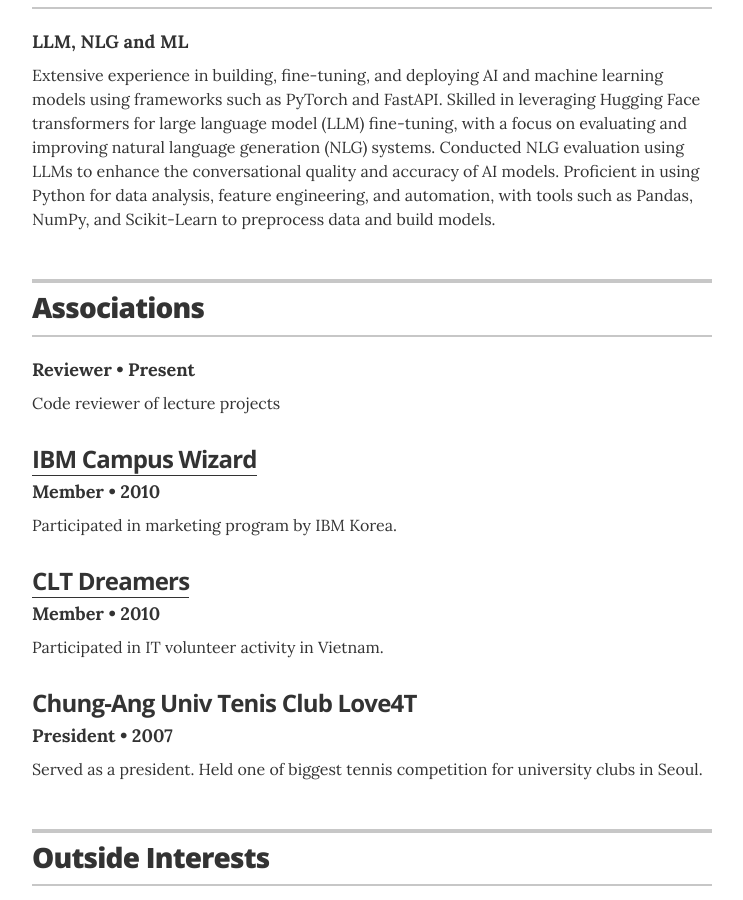
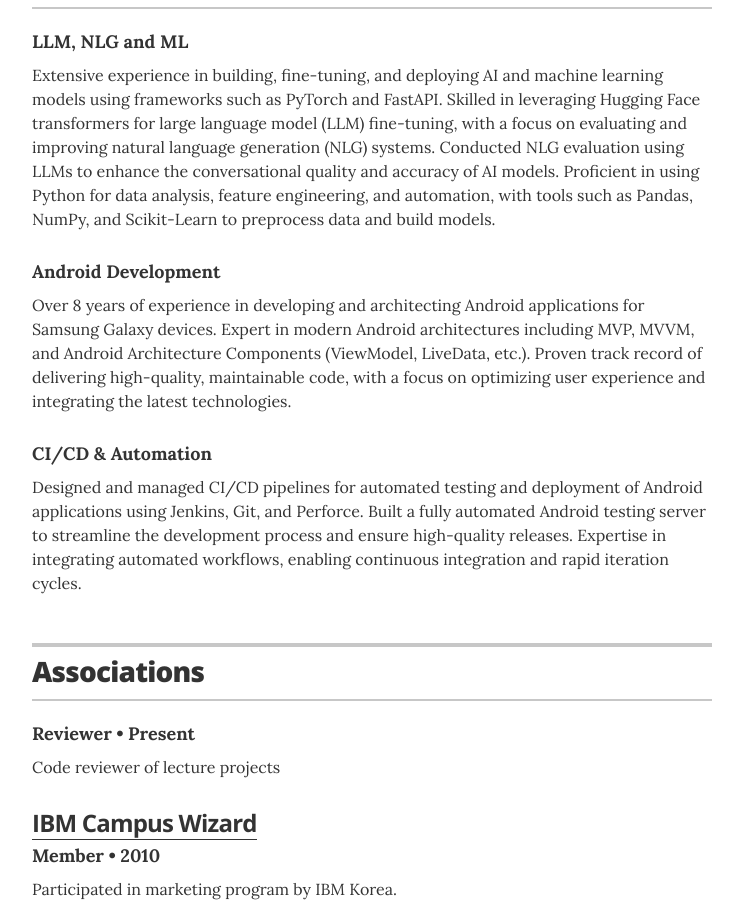
Before and after one commit to kofboy2000/resume, a Jekyll site: the page built from index.html, in a window 1280 px wide and 900 px high, scrolled down 2477 px. Shown: the whole window, without its empty margins (268-1011 px from the left). Built offline with Jekyll 4.4.1, drawn with Linux system fonts in a browser that asks for light colours.

Commit message:
Update skills.yml

```diff
--- a/_data/skills.yml
+++ b/_data/skills.yml
@@ -5,3 +5,15 @@
     Skilled in leveraging Hugging Face transformers for large language model (LLM) fine-tuning, with a focus on evaluating and improving natural language generation (NLG) systems.
     Conducted NLG evaluation using LLMs to enhance the conversational quality and accuracy of AI models.
     Proficient in using Python for data analysis, feature engineering, and automation, with tools such as Pandas, NumPy, and Scikit-Learn to preprocess data and build models.
+
+- skill: Android Development
+  description: >
+    Over 8 years of experience in developing and architecting Android applications for Samsung Galaxy devices.
+    Expert in modern Android architectures including MVP, MVVM, and Android Architecture Components (ViewModel, LiveData, etc.).
+    Proven track record of delivering high-quality, maintainable code, with a focus on optimizing user experience and integrating the latest technologies.
+
+- skill: CI/CD & Automation
+  description: >
+    Designed and managed CI/CD pipelines for automated testing and deployment of Android applications using Jenkins, Git, and Perforce.
+    Built a fully automated Android testing server to streamline the development process and ensure high-quality releases.
+    Expertise in integrating automated workflows, enabling continuous integration and rapid iteration cycles.
```
